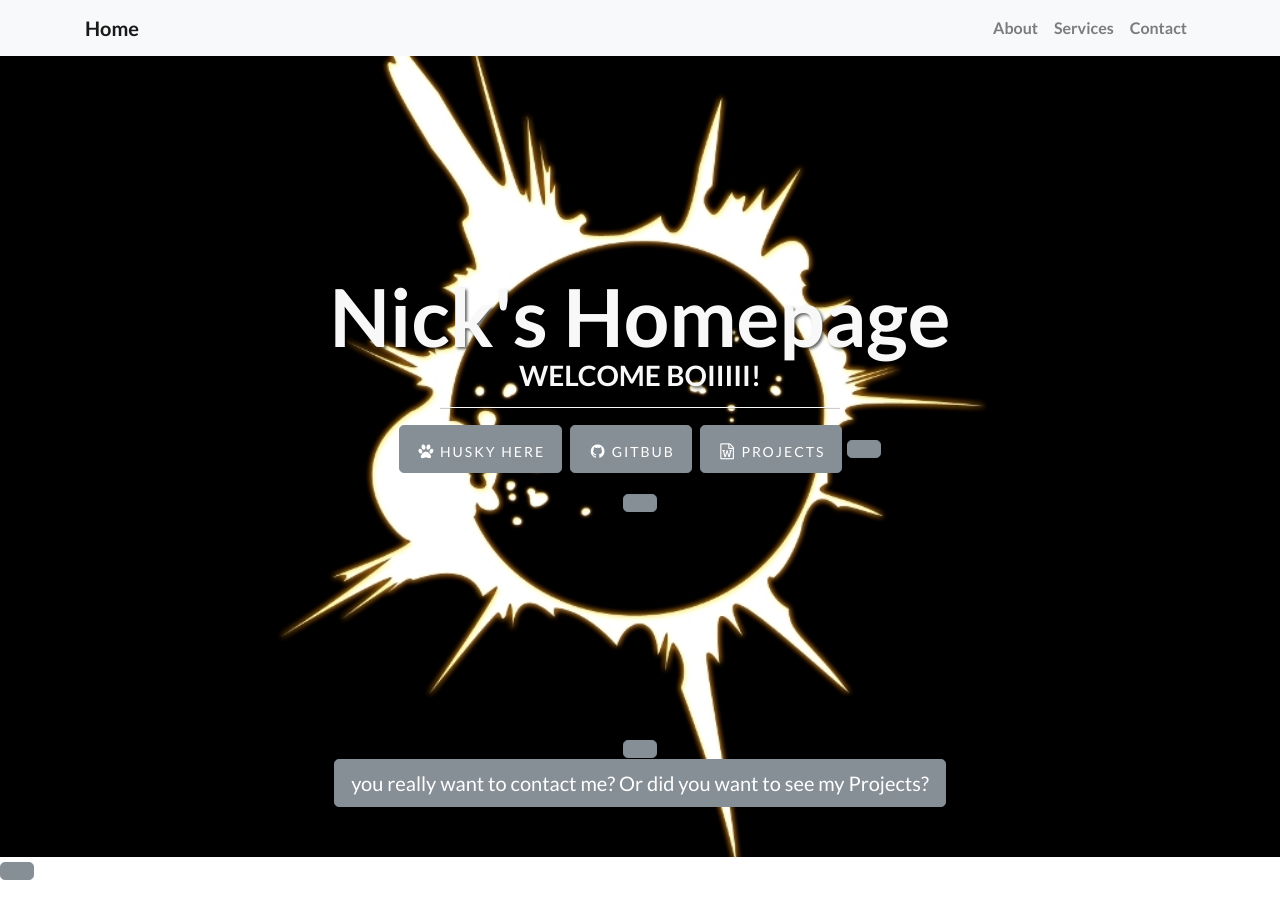
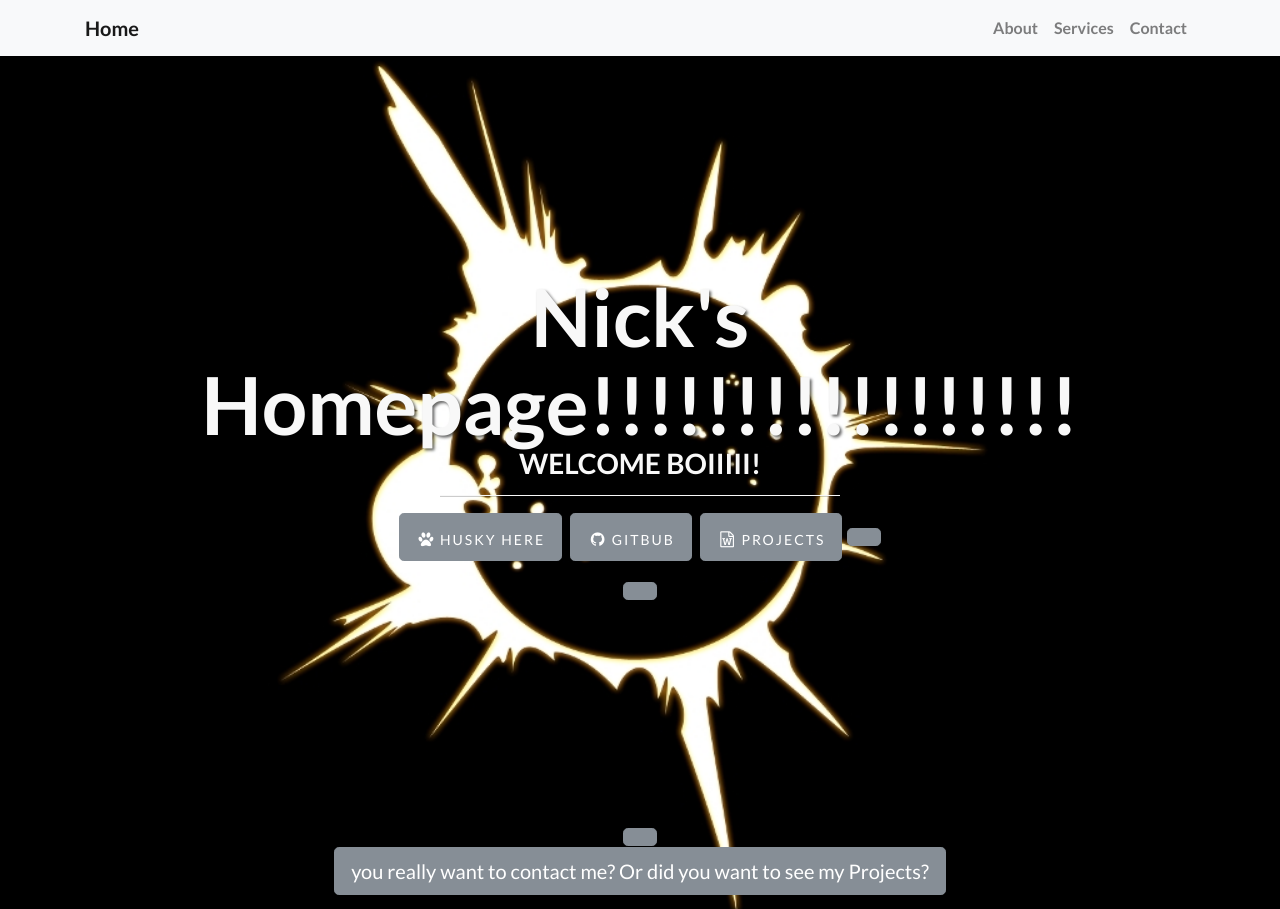
Before and after one commit to nichharp/nichharp.github.io, a website: page Contact.html in a window 1280 px wide. Shown: the top 909 px of the page. Before the commit the page ends 881 px from the top, so only its background shows below. Drawn offline with Linux system fonts and the light colour scheme.

Commit message:
=Added !

```diff
--- a/Contact.html
+++ b/Contact.html
@@ -52,7 +52,7 @@
     <header class="intro-header">
         <div class="container">
             <div class="intro-message">
-                <h1>Nick's Homepage</h1>
+                <h1>Nick's Homepage!!!!!!!!!!!!!!!!! </h1>
                 <h3>WELCOME BOIIIII!</h3>
                 <hr class="intro-divider">
                 <ul class="list-inline intro-social-buttons">
```
